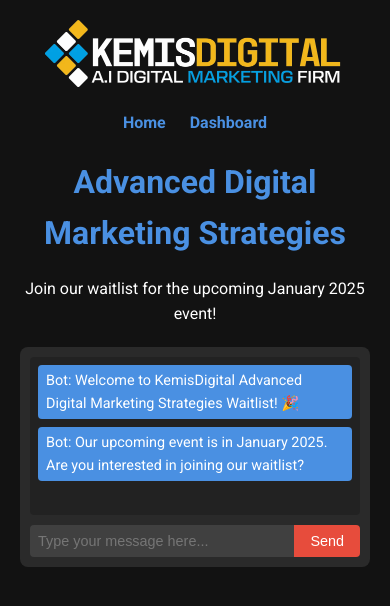
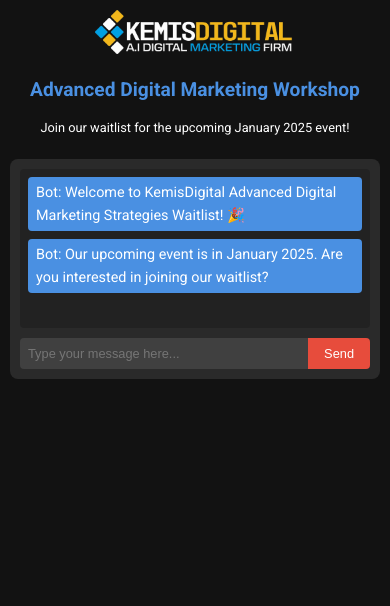
Before and after one commit to salutethegenius/waitlist-pro, a Flask app: page / in a window 390 px wide. Shown: the top 606 px of the page. Run offline with Flask 3, Linux system fonts and the light colour scheme; parts of the project's set-up code (start-up, migrations or seed data) failed here and were passed over.

Commit message:
Initial commit

```diff
--- a/main.py
+++ b/main.py
@@ -5,4 +5,4 @@
     logging.basicConfig(level=logging.DEBUG)
     logger = logging.getLogger(__name__)
     logger.info("Starting Flask application")
-    app.run(host="0.0.0.0", port=5000, debug=True)
+    app.run(host="0.0.0.0", port=5001, debug=True)
--- a/static/css/styles.css
+++ b/static/css/styles.css
@@ -41,10 +41,12 @@
 nav ul {
     list-style-type: none;
     padding: 0;
+    display: flex;
+    justify-content: center;
+    flex-wrap: wrap;
 }
 
 nav ul li {
-    display: inline;
     margin: 0 10px;
 }
 
@@ -62,7 +64,7 @@
     padding: 10px;
     max-width: 600px;
     margin: 0 auto;
-    height: 200px;
+    height: 300px;
 }
 
 .chat-output {
@@ -98,7 +100,6 @@
     font-size: 0.9em;
 }
 
-/* Admin styles (unchanged) */
 table {
     width: 100%;
     border-collapse: collapse;
@@ -187,3 +188,61 @@
     color: white;
     align-self: flex-start;
 }
+
+/* Responsive design */
+@media screen and (max-width: 768px) {
+    .container {
+        padding: 10px;
+    }
+
+    h1 {
+        font-size: 1.5em;
+    }
+
+    .subtitle {
+        font-size: 0.9em;
+    }
+
+    nav ul {
+        flex-direction: column;
+        align-items: center;
+    }
+
+    nav ul li {
+        margin: 5px 0;
+    }
+
+    .chat-container {
+        height: 250px;
+    }
+
+    table {
+        font-size: 0.9em;
+    }
+
+    th, td {
+        padding: 5px;
+    }
+}
+
+@media screen and (max-width: 480px) {
+    h1 {
+        font-size: 1.2em;
+    }
+
+    .subtitle {
+        font-size: 0.8em;
+    }
+
+    .chat-container {
+        height: 200px;
+    }
+
+    #user-input, #send-button {
+        font-size: 0.8em;
+    }
+
+    table {
+        font-size: 0.8em;
+    }
+}
--- a/templates/admin_dashboard.html
+++ b/templates/admin_dashboard.html
@@ -29,6 +29,7 @@
                 {% endif %}
             {% endwith %}
             <h2>Registered Participants</h2>
+            <div class="table-responsive">
                 <table>
                     <thead>
                         <tr>
@@ -49,6 +50,7 @@
                         {% endfor %}
                     </tbody>
                 </table>
+            </div>
         </main>
     </div>
 </body>
--- a/templates/dashboard.html
+++ b/templates/dashboard.html
@@ -10,7 +10,7 @@
 <body>
     <div class="container">
         <header>
-            <img src="{{ url_for('static', filename='images/kemislogo.webp') }}" alt="Kemis Academy Logo" width="300">
+            <img src="{{ url_for('static', filename='images/kemislogo.webp') }}" alt="Kemis Academy Logo" width="200">
             <nav>
                 <ul>
                     <li><a href="{{ url_for('index') }}">Home</a></li>
--- a/templates/index.html
+++ b/templates/index.html
@@ -10,14 +10,8 @@
 <body>
     <div class="container">
         <header>
-            <img src="{{ url_for('static', filename='images/kemislogo.webp') }}" alt="Kemis Academy Logo" width="300">
-            <nav>
-                <ul>
-                    <li><a href="{{ url_for('index') }}">Home</a></li>
-                    <li><a href="{{ url_for('dashboard') }}">Dashboard</a></li>
-                </ul>
-            </nav>
-            <h1>Advanced Digital Marketing Strategies</h1>
+            <img src="{{ url_for('static', filename='images/kemislogo.webp') }}" alt="Kemis Academy Logo" width="200">
+            <h1>Advanced Digital Marketing Workshop</h1>
             <p class="subtitle">Join our waitlist for the upcoming January 2025 event!</p>
         </header>
         <main>
```
Lines whose indentation alone changed are shown as unchanged.
